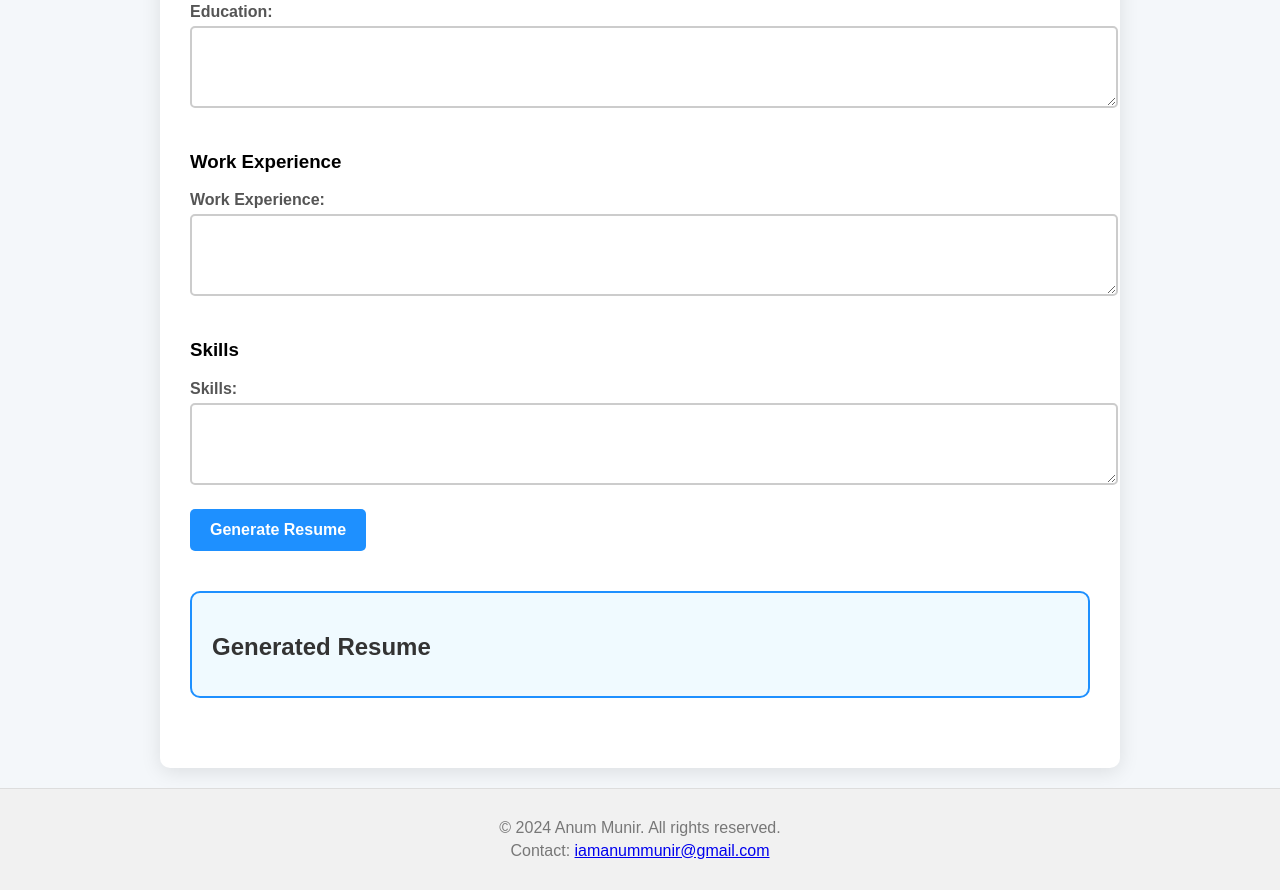
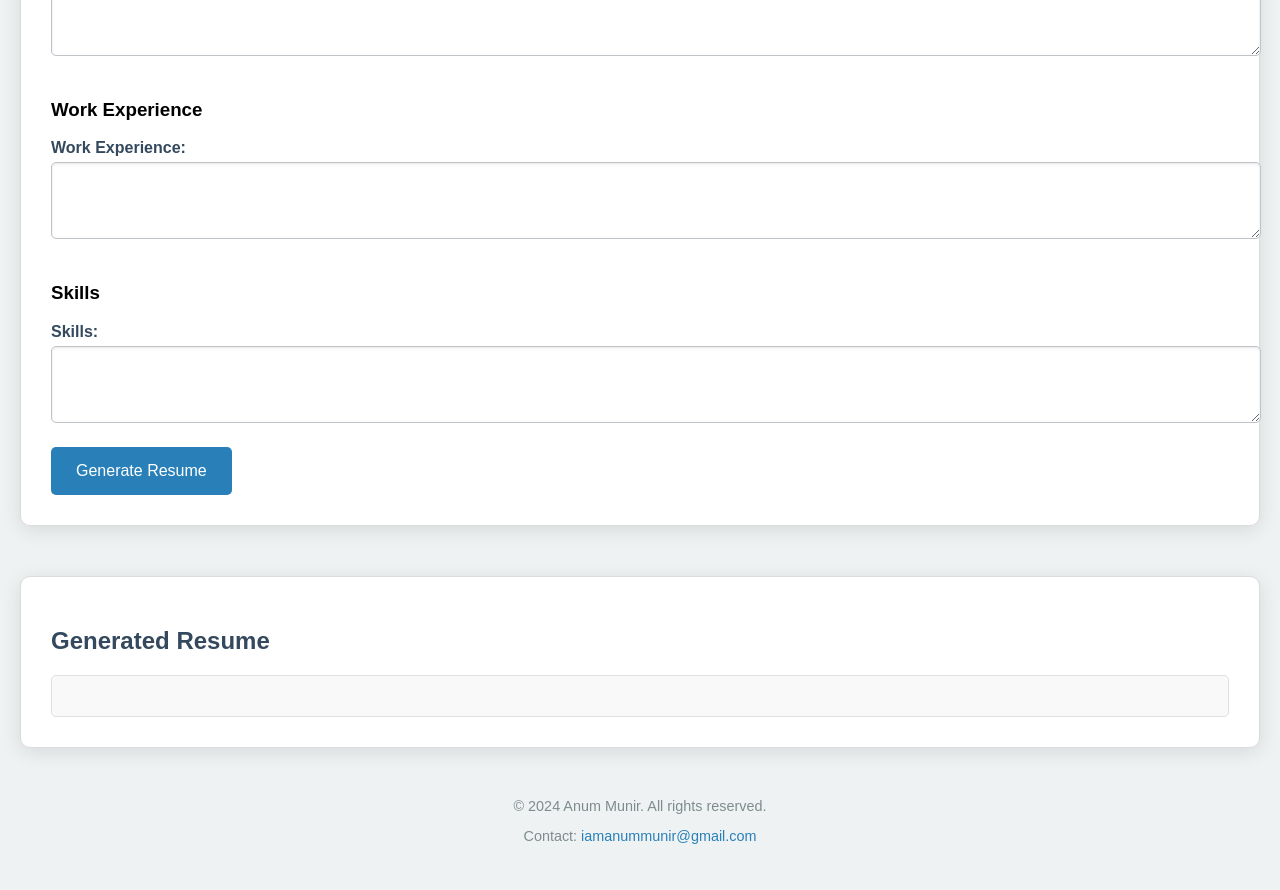
Before and after one commit to iamanum/resume-builder, a plain HTML site: page dynamic/index.html in a window 1280 px wide. Shown: the part 676-1566 px from the top of the page. Drawn offline with Linux system fonts and the light colour scheme.

Commit message:
milestone 4: Editable Resume

```diff
--- a/dynamic/app.js
+++ b/dynamic/app.js
@@ -1,5 +1,5 @@
 document.getElementById("resume-form").addEventListener("submit", function(event) {
-    event.preventDefault();
+    event.preventDefault(); // Prevent the form from submitting
 
     const name = document.getElementById("name").value;
     const email = document.getElementById("email").value;
@@ -8,17 +8,22 @@ document.getElementById("resume-form").addEventListener("submit", function(event
     const experience = document.getElementById("experience").value;
     const skills = document.getElementById("skills").value;
 
+    // Create the resume output
     const resumeOutput = `
-        <h3>${name}</h3>
-        <p>Email: ${email}</p>
-        <p>Phone: ${phone}</p>
-        <h4>Education</h4>
-        <p>${education}</p>
-        <h4>Work Experience</h4>
-        <p>${experience}</p>
-        <h4>Skills</h4>
-        <p>${skills}</p>
+        <h3 contenteditable="true">${name}</h3>
+        <p contenteditable="true">Email: ${email}</p>
+        <p contenteditable="true">Phone: ${phone}</p>
+        <h4 contenteditable="true">Education</h4>
+        <p contenteditable="true">${education}</p>
+        <h4 contenteditable="true">Work Experience</h4>
+        <p contenteditable="true">${experience}</p>
+        <h4 contenteditable="true">Skills</h4>
+        <p contenteditable="true">${skills}</p>
     `;
 
+    // Update the resume section with the output
     document.getElementById("resume").innerHTML = resumeOutput;
+
+    // Debugging line to check if the resume is generated
+    console.log("Resume generated:", resumeOutput);
 });
--- a/dynamic/index.html
+++ b/dynamic/index.html
@@ -3,7 +3,7 @@
 <head>
     <meta charset="UTF-8">
     <meta name="viewport" content="width=device-width, initial-scale=1.0">
-    <title>Anum Munir's Dynamic Resume Builder</title>
+    <title>Anum Munir's Editable Resume Builder</title>
     <link rel="stylesheet" href="style.css">
 </head>
 <body>
@@ -49,6 +49,6 @@
         <p>&copy; 2024 Anum Munir. All rights reserved.</p>
         <p>Contact: <a href="mailto:iamanummunir@gmail.com">iamanummunir@gmail.com</a></p>
     </footer>
-    <script src="script.js"></script>
+    <script src="app.js"></script>
 </body>
 </html>
--- a/dynamic/style.css
+++ b/dynamic/style.css
@@ -1,111 +1,108 @@
 body {
     font-family: 'Arial', sans-serif;
-    background-color: #f4f7fa;
     margin: 0;
-    padding: 0;
+    padding: 20px;
+    background-color: #eef2f3;
 }
 
 header {
-    background-color: #1e90ff;
-    color: white;
     text-align: center;
-    padding: 30px 0;
-    box-shadow: 0 2px 10px rgba(0, 0, 0, 0.2);
+    margin-bottom: 50px;
 }
 
 h1 {
     margin: 0;
-    font-size: 3em;
-    font-weight: bold;
+    font-size: 2.8em;
+    color: #2c3e50;
 }
 
 h2 {
-    color: #333;
+    color: #34495e;
     margin-bottom: 15px;
-    font-weight: 600;
 }
 
-main {
-    max-width: 900px;
-    margin: 20px auto;
+#form-section, #resume-output {
+    background: #ffffff;
     padding: 30px;
-    background-color: white;
+    border: 1px solid #dcdcdc;
     border-radius: 10px;
     box-shadow: 0 4px 20px rgba(0, 0, 0, 0.1);
-}
-
-section {
-    margin-bottom: 40px;
+    margin-bottom: 50px;
 }
 
 label {
+    font-weight: bold;
+    margin-bottom: 5px;
     display: block;
-    margin: 15px 0 5px;
-    font-weight: bold;
-    color: #555;
+    color: #34495e;
 }
 
-input, textarea {
+input[type="text"],
+input[type="email"],
+input[type="tel"],
+textarea {
     width: 100%;
-    padding: 12px;
+    padding: 15px;
     margin-bottom: 20px;
-    border: 2px solid #ccc;
+    border: 1px solid #bdc3c7;
     border-radius: 5px;
-    font-size: 16px;
+    font-size: 1em;
+    box-shadow: inset 0 1px 3px rgba(0, 0, 0, 0.1);
     transition: border-color 0.3s;
 }
 
-input:focus, textarea:focus {
-    border-color: #1e90ff;
+input[type="text"]:focus,
+input[type="email"]:focus,
+input[type="tel"]:focus,
+textarea:focus {
+    border-color: #3498db;
     outline: none;
-    box-shadow: 0 0 5px rgba(30, 144, 255, 0.5);
+}
+
+textarea {
+    resize: vertical;
 }
 
 button {
-    background-color: #1e90ff;
+    background-color: #2980b9;
     color: white;
-    padding: 12px 20px;
+    padding: 15px 25px;
     border: none;
     border-radius: 5px;
     cursor: pointer;
-    font-size: 16px;
-    transition: background-color 0.3s, transform 0.2s;
-    font-weight: 600;
+    font-size: 1em;
+    transition: background-color 0.3s, transform 0.3s;
 }
 
 button:hover {
-    background-color: #007acc;
+    background-color: #1c598a;
     transform: translateY(-2px);
 }
 
-button:active {
-    transform: translateY(0);
+#resume {
+    border: 1px solid #e0e0e0;
+    padding: 20px;
+    border-radius: 5px;
+    margin-top: 20px;
+    background-color: #f9f9f9;
 }
 
-#resume-output {
-    margin-top: 30px;
-    padding: 20px;
-    border: 2px solid #1e90ff;
-    border-radius: 10px;
-    background-color: #f0faff;
-}
-
-#resume {
-    font-size: 1.2em;
-    line-height: 1.6;
-    color: #333;
-    margin-top: 15px;
+#resume h3, #resume h4 {
+    color: #2c3e50;
 }
 
 footer {
     text-align: center;
-    padding: 25px 0;
-    background-color: #f1f1f1;
-    border-top: 1px solid #ddd;
-    margin-top: 20px;
+    font-size: 0.9em;
+    color: #7f8c8d;
+    margin-top: 30px;
 }
 
-footer p {
-    margin: 5px 0;
-    color: #777;
+footer a {
+    color: #2980b9;
+    text-decoration: none;
 }
+
+footer a:hover {
+    text-decoration: underline;
+}
```
